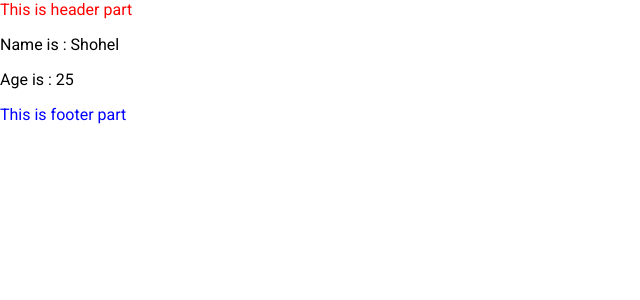
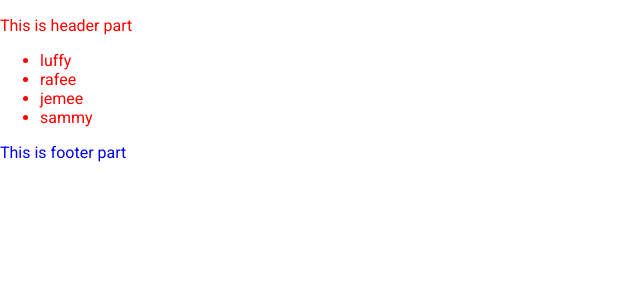
Before and after one commit to gsshohel1314/vue2project, a Vue app in the folder main_project/: page / in a window 1280 px wide. Shown: the top 300 px of the page, without its empty margins (0-640 px from the left). Built offline with nearby package versions, Linux system fonts and the light colour scheme.

Commit message:
control child component from parent component

```diff
--- a/main_project/src/App.vue
+++ b/main_project/src/App.vue
@@ -1,8 +1,7 @@
 <template>
   <div>
-    <appHeader/>
-    <p> Name is : {{ name }} </p>
-    <p> Age is : {{ age }} </p>
+    <appHeader :myStudents="students"/>
+
     <appFooter/>
   </div>
 </template>
@@ -14,8 +13,7 @@ import appFooter from './Components/HeaderFooter/Footer';
 export default {
   data() {
     return {
-      name: "Shohel",
-      age: 25,
+      students: ['luffy', 'rafee', 'jemee', 'sammy'],
     }
   },
 
--- a/main_project/src/Components/HeaderFooter/Header.vue
+++ b/main_project/src/Components/HeaderFooter/Header.vue
@@ -1,12 +1,21 @@
 <template>
     <div>
-        This is header part
+        <p>This is header part</p>
+        <ul>
+            <li v-for="stu in myStudents" :key="stu" >
+                {{ stu }}
+            </li>
+        </ul>
     </div>
 </template>
 
 <script>
 export default {
-
+    props: {
+        myStudents: {
+            type: Array,
+        }
+    },
 }
 </script>
 
```
